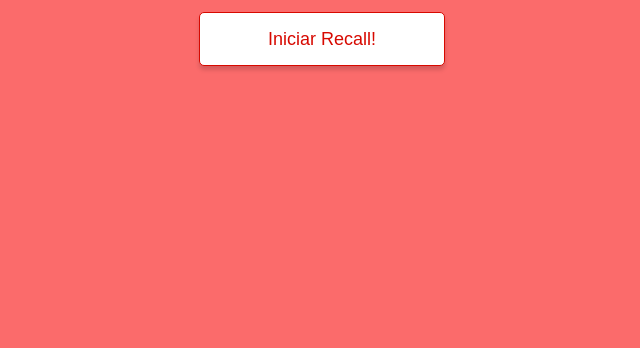
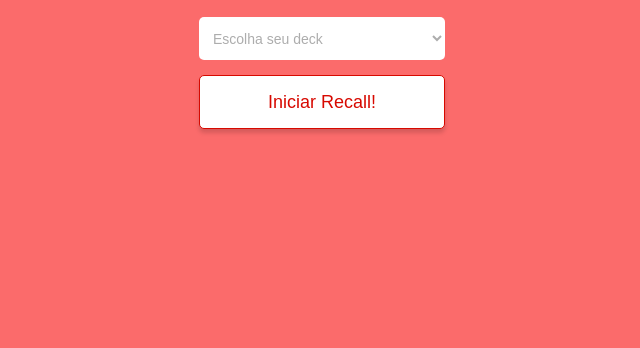
Before and after one commit to rodrigocqb/Projeto-8---ZapRecall, a React app: page / in a window 1280 px wide. Shown: the part 452-800 px from the top of the page, without its empty margins (318-958 px from the left). Built offline with nearby package versions, Linux system fonts and the light colour scheme; a web font is replaced by a local one.

Commit message:
Choose your deck function on Welcome screen

```diff
--- a/src/components/App.js
+++ b/src/components/App.js
@@ -6,12 +6,13 @@ import "../assets/css/style.css";
 
 export default function App() {
     const [screen, setScreen] = React.useState(true);
+    const [deck, setDeck] = React.useState("");
 
     return (
         <>
             {screen ?
-            (<Welcome setScreen={setScreen} />) :
-            (<Game setScreen={setScreen} />)}
+            (<Welcome setScreen={setScreen} deck={deck} setDeck={setDeck} />) :
+            (<Game setScreen={setScreen} deck={deck} />)}
         </>
     );
 }
--- a/src/components/Game/Game.js
+++ b/src/components/Game/Game.js
@@ -2,27 +2,52 @@ import React from "react";
 import GameFooter from "../GameFooter/GameFooter";
 import GameHeader from "../GameHeader/GameHeader";
 import Questions from "../Questions/Questions";
-import "./style.css"
+import "./style.css";
 
-export default function Game({setScreen}) {
+export default function Game({ setScreen, deck }) {
     const [answerValues, setAnswerValues] = React.useState([]);
+    console.log(deck)
+    let chosenDeck = [];
+
+    const deckReact = [
+        { question: "O que é JSX?", answer: "Uma extensão de linguagem do JavaScript." },
+        { question: "O React é __", answer: "uma biblioteca JavaScript para construção de interfaces." },
+        { question: "Componentes devem iniciar com __", answer: "letra maiúscula." },
+        { question: "Podemos colocar __ dentro do JSX", answer: "expressões" },
+        { question: "O ReactDOM nos ajuda __", answer: "interagindo com a DOM para colocar componentes React na mesma." },
+        { question: "Usamos o npm para __", answer: "gerenciar os pacotes necessários e suas dependências." },
+        { question: "Usamos props para __", answer: "passar diferentes informações para componentes." },
+        { question: "Usamos estado (state) para __", answer: "dizer para o React quais informações quando atualizadas devem renderizar a tela novamente." },
+    ];
+
+    const deckST = [
+        { question: "Em que temporada o Will foi para o mundo invertido?", answer: "Na primeira" },
+        { question: "Qual a música que a Max usou para escapar do Vecna?", answer: "Running up that hill - Kate Bush" },
+        { question: "Qual o verdadeiro nome da Eleven", answer: "Jane" },
+        { question: "Quem foi a primeira vítima do Mindflayer", answer: "Billy" },
+        { question: "Quem é o melhor amigo do Eddie?", answer: "Dustin" },
+        { question: "Qual o nome do gato do Dustin", answer: "Mews" },
+        { question: "Como a Joyce se comunica com o Will na primeira temporada?", answer: "Luzes de natal" }
+    ];
+
+    switch (deck) {
+        case "React":
+            chosenDeck = [...deckReact];
+            break;
+
+        case "Stranger Things":
+            chosenDeck = [...deckST];
+            break;
+
+        default:
+            return;
+    }
 
     function randomize() {
         return Math.random() - 0.5;
     }
 
-    const deck = [
-        { question: 'O que é JSX?', answer: 'Uma extensão de linguagem do JavaScript.' },
-        { question: 'O React é __', answer: 'uma biblioteca JavaScript para construção de interfaces.' },
-        { question: 'Componentes devem iniciar com __', answer: 'letra maiúscula.' },
-        { question: 'Podemos colocar __ dentro do JSX', answer: 'expressões' },
-        { question: 'O ReactDOM nos ajuda __', answer: 'interagindo com a DOM para colocar componentes React na mesma.' },
-        { question: 'Usamos o npm para __', answer: 'gerenciar os pacotes necessários e suas dependências.' },
-        { question: 'Usamos props para __', answer: 'passar diferentes informações para componentes.' },
-        { question: 'Usamos estado (state) para __', answer: 'dizer para o React quais informações quando atualizadas devem renderizar a tela novamente.' },
-    ];
-
-    const gamedeck = (deck.sort(randomize)).slice(0, 4);
+    const gamedeck = (chosenDeck.sort(randomize)).slice(0, 4);
 
     return (
         <>
--- a/src/components/Welcome/Welcome.js
+++ b/src/components/Welcome/Welcome.js
@@ -1,13 +1,28 @@
+import React from "react";
 import logo from "../../assets/img/main-logo.png";
 import "./style.css";
 
-export default function Welcome({ setScreen }) {
+export default function Welcome({ setScreen, deck, setDeck }) {
+
+    function handleChange(event) {
+        setDeck(event.target.value);
+        console.log(deck);
+    }
+
     return (
         <>
             <div className="welcome">
                 <img src={logo} alt="" />
                 <h1>ZapRecall</h1>
-                <div className="button" onClick={() => { setScreen(false) }} >Iniciar Recall!</div>
+                <select value={deck} onChange={handleChange}>
+                    <option className="placeholder" value="" disabled hidden>Escolha seu deck</option>
+                    <option value="React">React</option>
+                    <option value="Stranger Things">Stranger Things</option>
+                </select>
+                <div className="button" onClick={() => {
+                    (deck !== "") ? setScreen(false) :
+                    alert("Escolha um deck antes de prosseguir")
+                }} >Iniciar Recall!</div>
             </div>
         </>
     );
--- a/src/components/Welcome/style.css
+++ b/src/components/Welcome/style.css
@@ -12,6 +12,10 @@
     margin-bottom: 20px;
 }
 
+.welcome h1 {
+    margin-bottom: 40px;
+}
+
 .button {
     width: 246px;
     height: 54px;
@@ -23,6 +27,17 @@
     display: flex;
     justify-content: center;
     align-items: center;
-    margin-top: 35px;
     font-size: 18px;
 }
+
+.welcome select {
+    width: 246px;
+    height: 43px;
+    background-color: #FFFFFF;
+    border-radius: 5px;
+    border: 0px;
+    margin-bottom: 15px;
+    padding-left: 10px;
+    color: #ADADAD;
+    font-size: 14px;
+}
```
